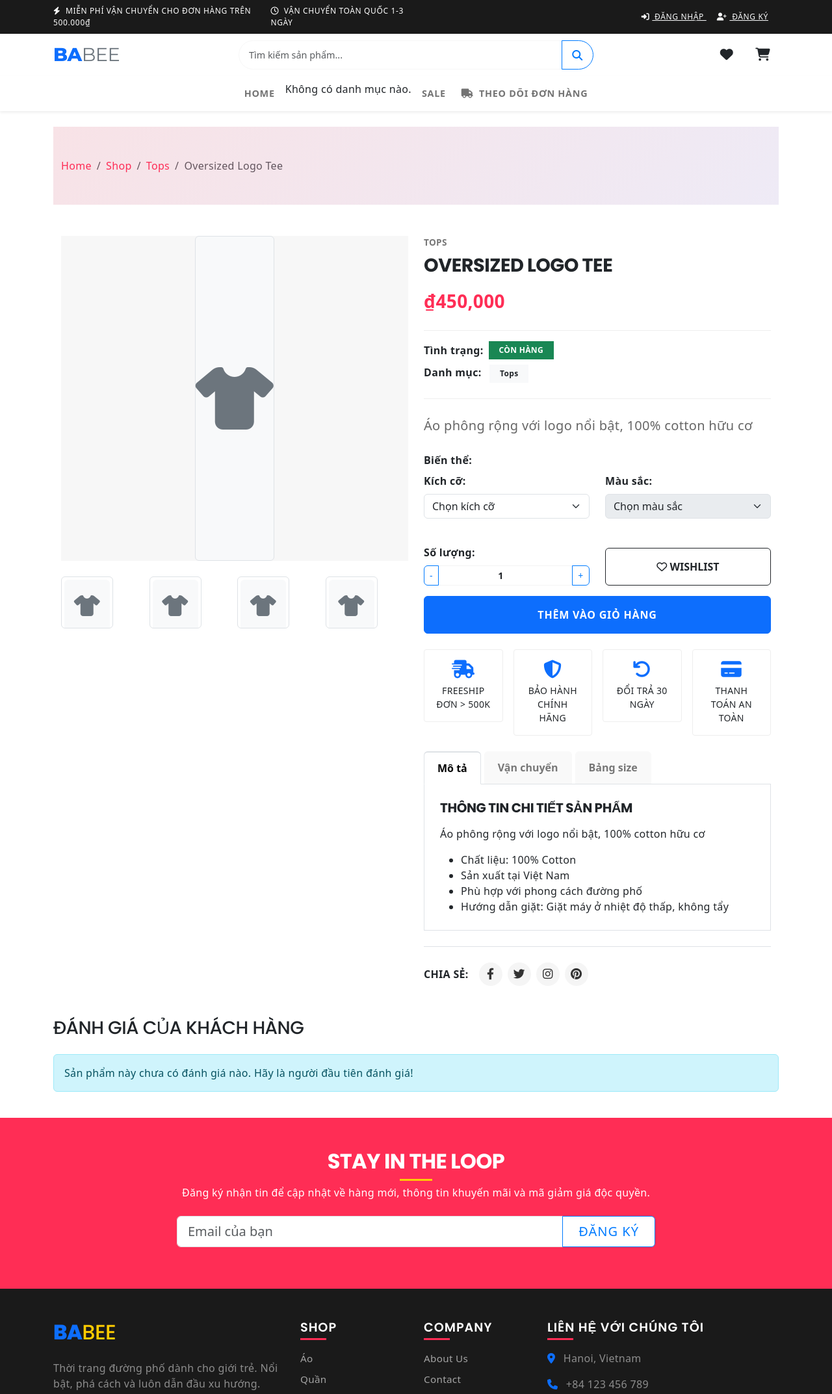
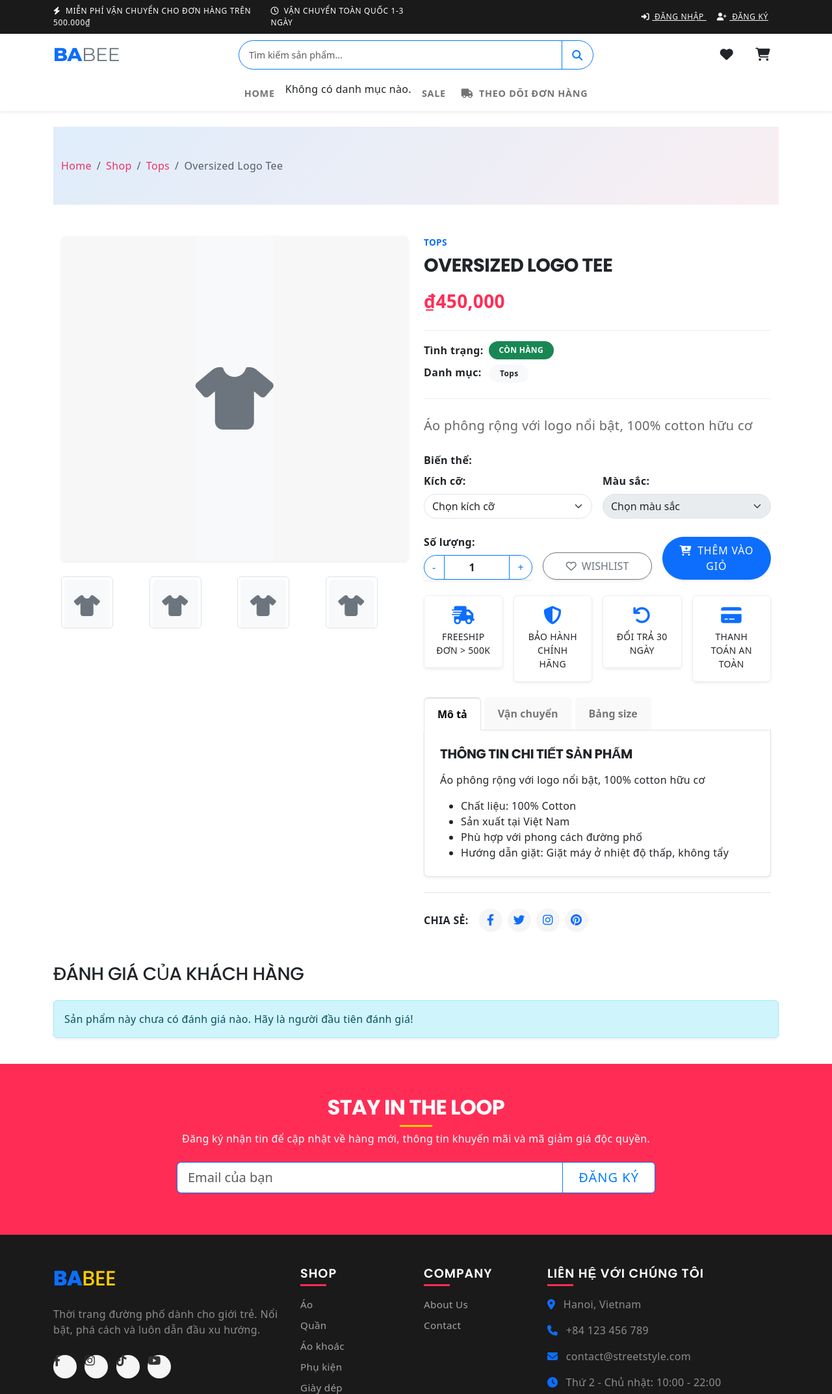
Before and after one commit to thinh20011111/Babee_Store-, a PHP site: page /index.php?controller=product&action=detail&id=1 in a window 1280 px wide. Shown: the top 2145 px of the page at 65% size. Run offline with PHP 8.4, Linux system fonts and the light colour scheme; some libraries are stand-ins or nearby versions.

Commit message:
test sửa bố cục

```diff
--- a/views/products/detail.php
+++ b/views/products/detail.php
@@ -81,7 +81,7 @@ endif; ?>
 
 <!-- Page Header with Breadcrumb -->
 <div class="category-header position-relative mb-5">
-    <div class="category-header-bg" style="background-color: var(--light-bg-color); height: 120px; position: relative; overflow: hidden;">
+    <div class="category-header-bg" style="background-color: #f8f9fa; height: 120px; position: relative; overflow: hidden;">
         <div class="container h-100">
             <div class="row h-100 align-items-center">
                 <div class="col-12">
@@ -96,7 +96,7 @@ endif; ?>
                 </div>
             </div>
         </div>
-        <div class="position-absolute" style="top:0; right:0; bottom:0; left:0; background: linear-gradient(135deg, rgba(255,45,85,0.1) 0%, rgba(74,0,224,0.05) 100%);"></div>
+        <div class="position-absolute" style="top:0; right:0; bottom:0; left:0; background: linear-gradient(135deg, rgba(0,123,255,0.1) 0%, rgba(255,45,85,0.05) 100%);"></div>
     </div>
 </div>
 
@@ -104,11 +104,11 @@ endif; ?>
     <div class="row">
         <!-- Product Images -->
         <div class="col-lg-6 mb-4 mb-lg-0">
-            <div class="product-image-container position-relative">
+            <div class="product-image-container position-relative shadow-sm rounded">
                 <?php if(!empty($product->image)): ?>
-                <img src="<?php echo htmlspecialchars($product->image); ?>" class="img-fluid rounded shadow-sm border main-image" alt="<?php echo htmlspecialchars($product->name ?? 'Sản phẩm'); ?>" style="max-height: 500px; width: 100%; object-fit: cover;">
+                <img src="<?php echo htmlspecialchars($product->image); ?>" class="img-fluid rounded main-image" alt="<?php echo htmlspecialchars($product->name ?? 'Sản phẩm'); ?>" style="max-height: 500px; width: 100%; object-fit: cover;">
                 <?php else: ?>
-                <div class="product-placeholder d-flex align-items-center justify-content-center bg-light rounded border" style="height: 500px;">
+                <div class="product-placeholder d-flex align-items-center justify-content-center bg-light rounded" style="height: 500px;">
                     <i class="fas fa-tshirt fa-6x text-secondary"></i>
                 </div>
                 <?php endif; ?>
@@ -152,7 +152,7 @@ endif; ?>
 
         <!-- Product Details -->
         <div class="col-lg-6">
-            <div class="product-category text-uppercase mb-2"><?php echo htmlspecialchars($category_name ?? 'Danh mục'); ?></div>
+            <div class="product-category text-uppercase mb-2 text-primary"><?php echo htmlspecialchars($category_name ?? 'Danh mục'); ?></div>
             <h1 class="product-title mb-3"><?php echo htmlspecialchars($product->name ?? 'Sản phẩm'); ?></h1>
 
             <!-- Price -->
@@ -174,14 +174,14 @@ endif; ?>
                     file_put_contents($log_file, "[" . date('Y-m-d H:i:s') . "] Total stock: $total_stock\n", FILE_APPEND);
                     ?>
                     <?php if($total_stock > 0): ?>
-                    <span class="badge bg-success rounded-0 py-2 px-3">CÒN HÀNG</span>
+                    <span class="badge bg-success rounded-pill py-2 px-3">CÒN HÀNG</span>
                     <?php else: ?>
-                    <span class="badge bg-danger rounded-0 py-2 px-3">HẾT HÀNG</span>
+                    <span class="badge bg-danger rounded-pill py-2 px-3">HẾT HÀNG</span>
                     <?php endif; ?>
                 </div>
                 <div class="mb-2">
                     <span class="fw-bold">Danh mục:</span>
-                    <a href="index.php?controller=product&action=list&category_id=<?php echo htmlspecialchars($product->category_id ?? 0); ?>" class="ms-2 badge bg-light text-dark text-decoration-none py-2 px-3 rounded-0"><?php echo htmlspecialchars($category_name ?? 'Danh mục'); ?></a>
+                    <a href="index.php?controller=product&action=list&category_id=<?php echo htmlspecialchars($product->category_id ?? 0); ?>" class="ms-2 badge bg-light text-dark text-decoration-none py-2 px-3 rounded-pill"><?php echo htmlspecialchars($category_name ?? 'Danh mục'); ?></a>
                 </div>
             </div>
 
@@ -199,11 +199,11 @@ endif; ?>
                 <?php if(!empty($variants) && is_array($variants)): ?>
                 <div class="product-variants mb-4">
                     <label class="fw-bold d-block mb-2">Biến thể:</label>
-                    <div class="row">
+                    <div class="row g-3">
                         <!-- Size Selector -->
-                        <div class="col-md-6 mb-3">
+                        <div class="col-md-6">
                             <label class="fw-bold d-block mb-2">Kích cỡ:</label>
-                            <select class="form-select" name="size" id="variant-size" required>
+                            <select class="form-select rounded-pill" name="size" id="variant-size" required>
                                 <option value="" disabled selected>Chọn kích cỡ</option>
                                 <?php
                                 $sizes = !empty($variants) ? array_unique(array_filter(array_column($variants, 'size'), function($size) use ($variants) {
@@ -223,9 +223,9 @@ endif; ?>
                         </div>
                         <!-- Color Selector (chỉ hiển thị nếu có nhiều màu) -->
                         <?php if($has_multiple_colors): ?>
-                        <div class="col-md-6 mb-3">
+                        <div class="col-md-6">
                             <label class="fw-bold d-block mb-2">Màu sắc:</label>
-                            <select class="form-select" name="color" id="variant-color" required disabled>
+                            <select class="form-select rounded-pill" name="color" id="variant-color" required disabled>
                                 <option value="" disabled selected>Chọn màu sắc</option>
                             </select>
                         </div>
@@ -235,34 +235,34 @@ endif; ?>
                 </div>
                 <?php endif; ?>
 
-                <div class="row align-items-end mb-4">
-                    <div class="col-12 col-md-6">
+                <div class="row g-3 align-items-end mb-4">
+                    <div class="col-12 col-md-4">
                         <label for="quantity" class="form-label fw-bold mb-2">Số lượng:</label>
-                        <div class="input-group input-group-sm">
-                            <button class="btn btn-outline-primary rounded-start" type="button" onclick="decreaseQuantity()">-</button>
-                            <input type="number" class="form-control text-center" id="quantity" name="quantity" value="1" min="1" max="<?php echo htmlspecialchars($total_stock); ?>">
-                            <button class="btn btn-outline-primary rounded-end" type="button" onclick="increaseQuantity()">+</button>
+                        <div class="input-group shadow-sm">
+                            <button class="btn btn-outline-primary rounded-start-pill" type="button" onclick="decreaseQuantity()">-</button>
+                            <input type="number" class="form-control text-center border-primary" id="quantity" name="quantity" value="1" min="1" max="<?php echo htmlspecialchars($total_stock); ?>">
+                            <button class="btn btn-outline-primary rounded-end-pill" type="button" onclick="increaseQuantity()">+</button>
                         </div>
                     </div>
-                    <div class="col-12 col-md-6 mt-3 mt-md-0">
-                        <button type="button" class="btn btn-outline-dark w-100 py-3 fw-bold">
-                            <i class="far fa-heart"></i> WISHLIST
+                    <div class="col-12 col-md-4">
+                        <button type="button" class="btn btn-outline-secondary rounded-pill w-100 py-2 shadow-sm">
+                            <i class="far fa-heart me-1"></i> WISHLIST
                         </button>
                     </div>
-                    <div class="col-12 mt-3">
-                        <button type="submit" class="btn btn-primary w-100 py-3 fw-bold">
-                            THÊM VÀO GIỎ HÀNG
+                    <div class="col-12 col-md-4">
+                        <button type="submit" class="btn btn-primary rounded-pill w-100 py-2 shadow-sm">
+                            <i class="fas fa-cart-plus me-1"></i> THÊM VÀO GIỎ
                         </button>
                     </div>
                 </div>
             </form>
             <?php else: ?>
-            <div class="product-out-of-stock mb-4 p-3 bg-light text-center">
+            <div class="product-out-of-stock mb-4 p-3 bg-light text-center rounded shadow-sm">
                 <p class="mb-2 fw-bold text-danger">SẢN PHẨM TẠM HẾT HÀNG</p>
                 <p class="mb-0 small">Vui lòng để lại email để nhận thông báo khi sản phẩm có hàng trở lại</p>
                 <form class="mt-3 d-flex gap-2" id="notify-form">
-                    <input type="email" class="form-control" name="email" placeholder="Email của bạn" required>
-                    <button type="submit" class="btn btn-primary">Thông báo cho tôi</button>
+                    <input type="email" class="form-control rounded-pill" name="email" placeholder="Email của bạn" required>
+                    <button type="submit" class="btn btn-primary rounded-pill">Thông báo cho tôi</button>
                 </form>
             </div>
             <?php endif; ?>
@@ -271,25 +271,25 @@ endif; ?>
             <div class="product-features mb-4">
                 <div class="row g-3">
                     <div class="col-6 col-md-3">
-                        <div class="feature-item text-center p-3">
+                        <div class="feature-item text-center p-3 rounded shadow-sm">
                             <i class="fas fa-truck-fast fs-3 mb-2 text-primary"></i>
                             <p class="mb-0 small">FREESHIP ĐƠN > 500K</p>
                         </div>
                     </div>
                     <div class="col-6 col-md-3">
-                        <div class="feature-item text-center p-3">
+                        <div class="feature-item text-center p-3 rounded shadow-sm">
                             <i class="fas fa-shield-alt fs-3 mb-2 text-primary"></i>
                             <p class="mb-0 small">BẢO HÀNH CHÍNH HÃNG</p>
                         </div>
                     </div>
                     <div class="col-6 col-md-3">
-                        <div class="feature-item text-center p-3">
+                        <div class="feature-item text-center p-3 rounded shadow-sm">
                             <i class="fas fa-undo fs-3 mb-2 text-primary"></i>
                             <p class="mb-0 small">ĐỔI TRẢ 30 NGÀY</p>
                         </div>
                     </div>
                     <div class="col-6 col-md-3">
-                        <div class="feature-item text-center p-3">
+                        <div class="feature-item text-center p-3 rounded shadow-sm">
                             <i class="fas fa-credit-card fs-3 mb-2 text-primary"></i>
                             <p class="mb-0 small">THANH TOÁN AN TOÀN</p>
                         </div>
@@ -310,7 +310,7 @@ endif; ?>
                         <button class="nav-link" id="sizing-tab" data-bs-toggle="tab" data-bs-target="#sizing" type="button">Bảng size</button>
                     </li>
                 </ul>
-                <div class="tab-content p-4 border border-top-0" id="productTabContent">
+                <div class="tab-content p-4 border border-top-0 rounded-bottom shadow-sm" id="productTabContent">
                     <div class="tab-pane fade show active" id="description" role="tabpanel">
                         <h5 class="fw-bold mb-3">Thông tin chi tiết sản phẩm</h5>
                         <p><?php echo nl2br(htmlspecialchars($product->description ?? 'Không có mô tả')); ?></p>
@@ -382,10 +382,10 @@ endif; ?>
                 <div class="d-flex align-items-center">
                     <span class="fw-bold me-3">CHIA SẺ:</span>
                     <div class="social-icons d-flex gap-2">
-                        <a href="#" class="social-icon"><i class="fab fa-facebook-f"></i></a>
-                        <a href="#" class="social-icon"><i class="fab fa-twitter"></i></a>
-                        <a href="#" class="social-icon"><i class="fab fa-instagram"></i></a>
-                        <a href="#" class="social-icon"><i class="fab fa-pinterest"></i></a>
+                        <a href="#" class="social-icon text-primary"><i class="fab fa-facebook-f"></i></a>
+                        <a href="#" class="social-icon text-primary"><i class="fab fa-twitter"></i></a>
+                        <a href="#" class="social-icon text-primary"><i class="fab fa-instagram"></i></a>
+                        <a href="#" class="social-icon text-primary"><i class="fab fa-pinterest"></i></a>
                     </div>
                 </div>
             </div>
@@ -401,7 +401,7 @@ endif; ?>
         <?php foreach($related_products as $related_product): ?>
         <div class="col-6 col-md-3 mb-4">
             <div class="product-card h-100">
-                <div class="card border-0 shadow-sm h-100">
+                <div class="card border-0 shadow-sm h-100 rounded">
                     <div class="position-relative">
                         <a href="index.php?controller=product&action=detail&id=<?php echo htmlspecialchars($related_product['id'] ?? 0); ?>">
                             <?php if(!empty($related_product['image'])): ?>
@@ -429,7 +429,7 @@ endif; ?>
                             <?php endif; ?>
                         </div>
                         <div class="mt-auto">
-                            <button class="btn btn-primary btn-sm w-100 add-to-cart-btn" data-product-id="<?php echo htmlspecialchars($related_product['id'] ?? 0); ?>">
+                            <button class="btn btn-primary btn-sm w-100 add-to-cart-btn rounded-pill" data-product-id="<?php echo htmlspecialchars($related_product['id'] ?? 0); ?>">
                                 <i class="fas fa-shopping-cart me-1"></i> Thêm vào giỏ hàng
                             </button>
                         </div>
@@ -447,7 +447,7 @@ endif; ?>
 <!-- Customer Reviews Section -->
 <section class="customer-reviews mt-5">
     <h3 class="mb-4">Đánh giá của khách hàng</h3>
-    <div class="alert alert-info">
+    <div class="alert alert-info rounded shadow-sm">
         <p class="mb-0">Sản phẩm này chưa có đánh giá nào. Hãy là người đầu tiên đánh giá!</p>
     </div>
 </section>
@@ -475,9 +475,24 @@ endif; ?>
     background-color: #fff;
     border-color: #007bff;
     color: #007bff;
+    transition: all 0.2s ease;
 }
 .input-group .btn:hover {
     background-color: #007bff;
+    color: #fff;
+}
+.input-group .form-control {
+    border-color: #007bff;
+}
+.btn-primary, .btn-outline-secondary {
+    transition: all 0.2s ease;
+}
+.btn-primary:hover {
+    background-color: #0056b3;
+    border-color: #0056b3;
+}
+.btn-outline-secondary:hover {
+    background-color: #6c757d;
     color: #fff;
 }
 </style>
```
